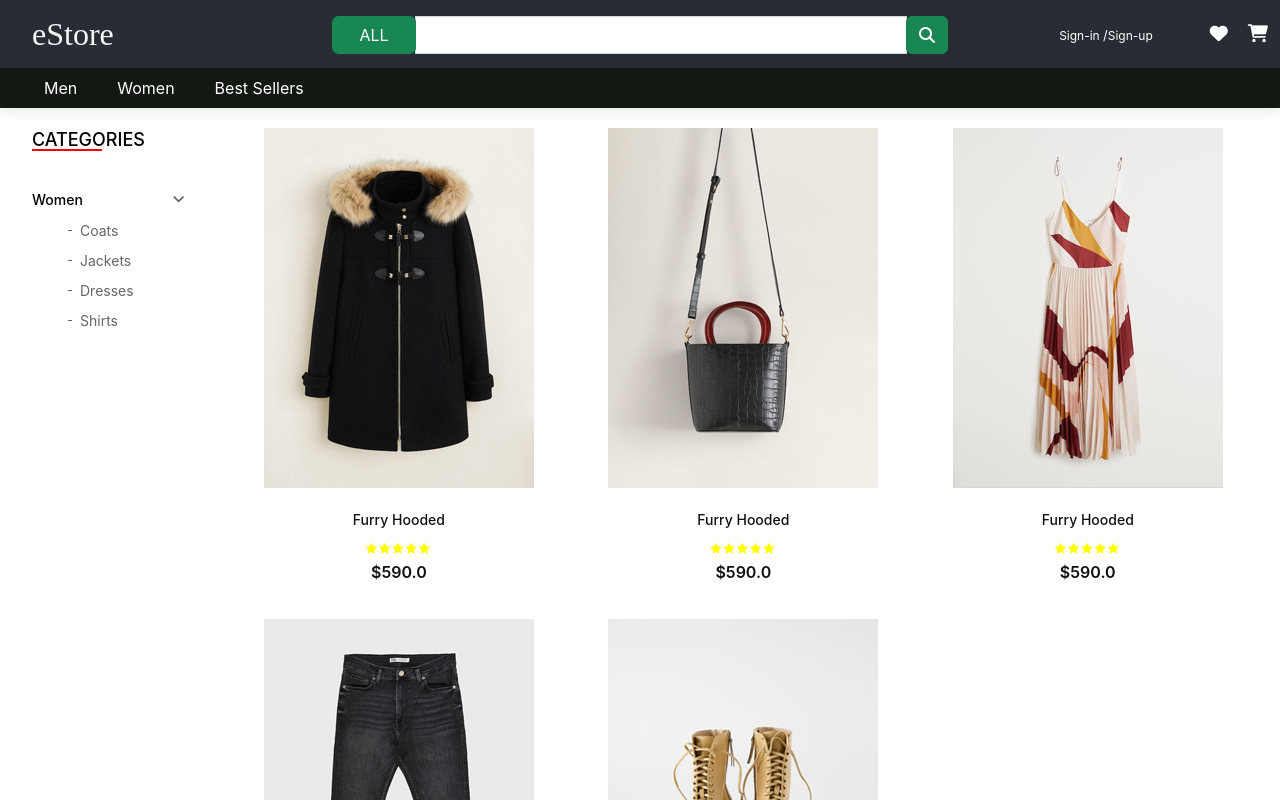
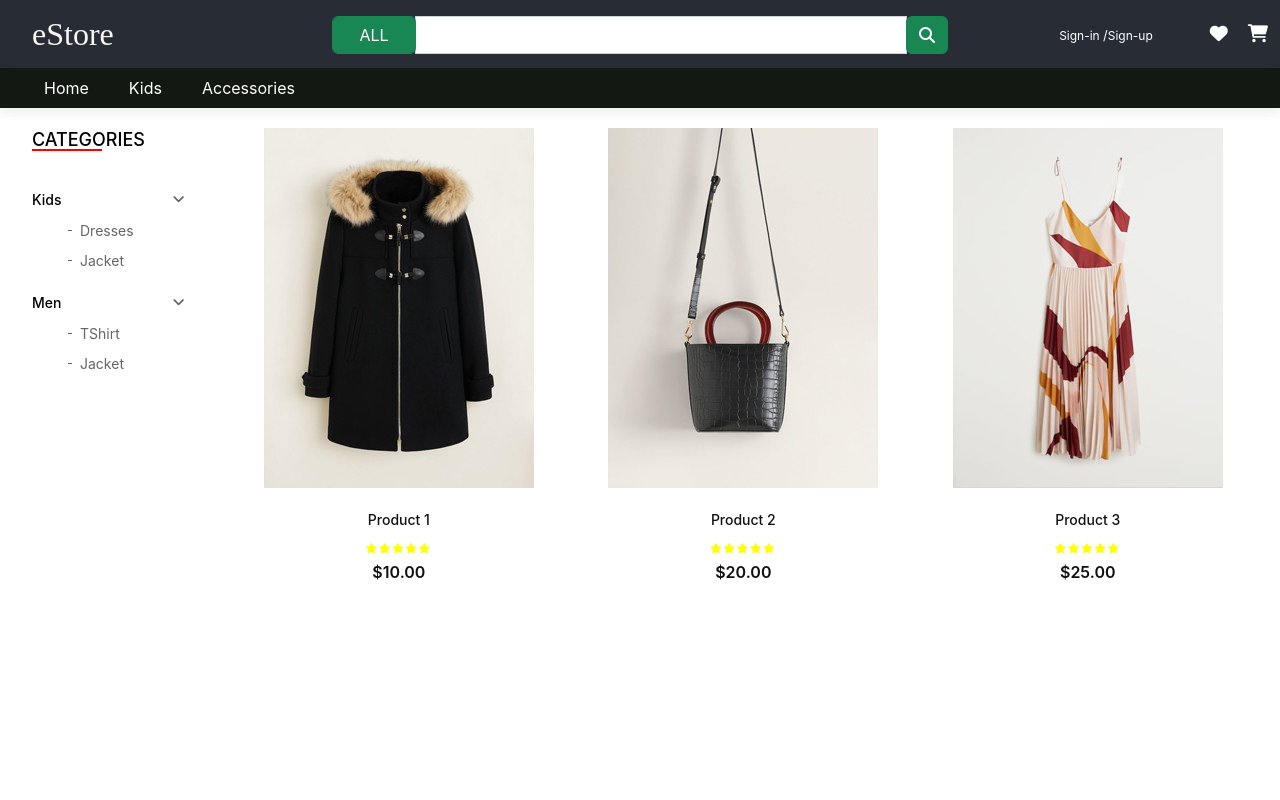
Before and after one commit to And4Web/e-store-reactjs-interview, a React (Create React App) app: page / in a window 1280 px wide. Shown: the top 800 px of the page. Built offline with nearby package versions, Linux system fonts and the light colour scheme.

Commit message:
implemented redux into sidebar and product components

```diff
--- a/src/components/Product/index.js
+++ b/src/components/Product/index.js
@@ -1,26 +1,35 @@
-import React from 'react';
+import React, { useEffect } from 'react';
+import { useSelector, useDispatch } from "react-redux";
+import * as actions from "../../redux/actions/product";
 import "./_product.scss";
 
-const products = [
-    require("../../assets/img/shop/shop-1.jpg"),
-    require("../../assets/img/shop/shop-2.jpg"),
-    require("../../assets/img/shop/shop-3.jpg"),
-    require("../../assets/img/shop/shop-4.jpg"),
-    require("../../assets/img/shop/shop-5.jpg"),
-]
+// const products = [
+//     require("../../assets/img/shop/shop-1.jpg"),
+//     require("../../assets/img/shop/shop-2.jpg"),
+//     require("../../assets/img/shop/shop-3.jpg"),
+//     require("../../assets/img/shop/shop-4.jpg"),
+//     require("../../assets/img/shop/shop-5.jpg"),
+// ]
 
-const Product = () => (
+const Product = () => {
+    const dispatch = useDispatch();
+    const { product: { products } } = useSelector((obj) => obj);
+
+    useEffect(() => {
+        dispatch(actions.getProducts());
+    }, [])
+
+
+    return (
         <div className="row">
             {products.map((item, index) => (
-
-
                 <div className="col-lg-4 col-md-6">
                     <div className="product__item">
                         <div className="product__item__pic">
-                        <img className="product__item__pic" src={item} />
+                            <img className="product__item__pic" src={item.imageSrc} />
                             <ul className="product__hover">
                                 <li>
-                                <a href={item}>
+                                    <a href={item.imageSrc}>
                                         <span className="fa fa-arrows-alt" />
                                     </a>
                                 </li>
@@ -28,7 +37,7 @@
                         </div>
                         <div className="product__item__text">
                             <h6>
-                            <a href="#">Furry Hooded</a>
+                                <a href="#">{item.name}</a>
                             </h6>
                             <div className="rating">
                                 <i className="fa fa-star" />
@@ -37,12 +46,13 @@
                                 <i className="fa fa-star" />
                                 <i className="fa fa-star" />
                             </div>
-                        <div className="product__price">$590.0</div>
+                            <div className="product__price">{item.price}</div>
                         </div>
                     </div>
                 </div>
             ))}
         </div>
     )
+}
 
 export default Product;
--- a/src/components/sidebar/index.js
+++ b/src/components/sidebar/index.js
@@ -1,39 +1,55 @@
-import React from "react";
+import React, { useEffect } from "react";
+import { useSelector, useDispatch } from "react-redux";
+import * as actions from "../../redux/actions/product";
 import "./_sidebar.scss";
 
-const Sidebar=()=>(
+const Sidebar = () => {
+
+    const dispatch = useDispatch();
+    const { product } = useSelector((obj) => obj);
+
+    useEffect(() => {
+        dispatch(actions.getProductCategories());
+    }, [])
+
+    console.log("CATEGORIES : ", product);
+    return (
         <div>
             <div className="sidebar_category">
                 <div className="section-title">
                     <h4>Categories</h4>
                 </div>
-            <div className="category_accordian">
+                {
+                    product.categories.map((item, index) => {
+
+                        return (
+                            <div className="category_accordian" key={index}>
                                 <div className="accordian">
                                     <div className="card">
                                         <div className="card-heading">
-                            <a>Women</a>
+                                            <a>{item.Category}</a>
                                         </div>
                                         <div className="card-body">
                                             <ul>
-                                <li>
-                                    <a href="#">Coats </a>
+                                                {
+                                                    item.SubCategory.map((subitem, ind) => (
+                                                        <li key={ind}>
+                                                            <a href="#">{subitem.Name} </a>
                                                         </li>
-                                <li>
-                                    <a href="#">Jackets </a>
-                                </li>
-                                <li>
-                                    <a href="#">Dresses </a>
-                                </li>
-                                <li>
-                                    <a href="#">Shirts </a>
-                                </li>
+
+                                                    ))
+                                                }
                                             </ul>
                                         </div>
                                     </div>
                                 </div>
                             </div>
+                        )
+                    })
+                }
             </div>
         </div>
     )
+}
 
 export default Sidebar;
--- a/src/components/topMenu/index.js
+++ b/src/components/topMenu/index.js
@@ -1,14 +1,13 @@
 import React from 'react';
-import { connect } from 'react-redux';
+import {connect} from 'react-redux';
+import {getTopMenu} from "../../redux/actions/topMenu";
 import "../TopMenu/_topmenu.scss";
-import  getTopMenu  from '../../redux/actions/topMenu';
 
-// const menu=['Home','Women','Men','Kids','Best Seller'];
+//const menu = ['Home', 'Women', 'Men', 'Kids', 'Best Seller'];
 
-const TopMenu = (props) => {
-    // console.log(props)
-    const {topMenu} = props.state;
-    return(
+const TopMenu = (props) =>{
+
+    return (
     <>
         <header className="menuHeader">
             <div className="container-fluid">
@@ -16,7 +15,7 @@
                     <div className="col-xl-12 col-lg-12">
                         <nav className="menu">
                             <ul>
-                            {topMenu.map((item,index)=>(
+                                {props.state.topMenu.map((item, index) => (
                                     <li key={index}>
                                         <a href="#">{item}</a>
                                     </li>
@@ -29,18 +28,17 @@
             </div>
         </header>
     </>
-)
+)}
+
+const mapStateToProps = (state)=>{
+
+    return {state}
 }
 
-let mapStateToProps = (state) => {
+const mapDispatchToProps = (dispatch)=> {
     return {
-        state
-    }
-}
-let mapDispatchToProps = (dispatch) => {
-    return {
-        getMenu: dispatch(getTopMenu()),
+        getMenu : dispatch(getTopMenu())
     }
 }
 
-export default connect(mapStateToProps, mapDispatchToProps)(TopMenu);
+export default connect(mapStateToProps,mapDispatchToProps)(TopMenu);
--- /dev/null
+++ b/src/redux/actions/product/index.js
@@ -0,0 +1,63 @@
+import * as actionTypes from "./types";
+
+const productCategories = [
+    {
+        Id: 1,
+        Category: 'Kids',
+        SubCategory: [{
+            Id: 1,
+            Name: 'Dresses'
+        },
+        {
+            Id: 2,
+            Name: 'Jacket'
+        }]
+    },
+    {
+        Id: 2,
+        Category: 'Men',
+        SubCategory: [{
+            Id: 1,
+            Name: 'TShirt'
+        },
+        {
+            Id: 2,
+            Name: 'Jacket'
+        }]
+    }
+]
+
+const product = [
+    {
+        Id: 1,
+        imageSrc:require('../../../assets/img/shop/shop-1.jpg'),
+        name: 'Product 1',
+        price: '$10.00'
+    },
+    {
+        Id: 2,
+        imageSrc:require('../../../assets/img/shop/shop-2.jpg'),
+        name: 'Product 2',
+        price: '$20.00'
+    },
+    {
+        Id: 3,
+        imageSrc: require('../../../assets/img/shop/shop-3.jpg'),
+        name: 'Product 3',
+        price: '$25.00'
+    }
+]
+
+export const getProductCategories = () => async (dispatch) => {
+    dispatch({
+        type: actionTypes.PRODUCT_CATEGORY,
+        data: productCategories
+    })
+}
+
+export const getProducts = () => async (dispatch) => {
+    dispatch({
+        type: actionTypes.PRODUCT,
+        data: product
+    })
+}
--- /dev/null
+++ b/src/redux/actions/product/types.js
@@ -0,0 +1,2 @@
+export const PRODUCT_CATEGORY ="PRODUCT_CATEGORY";
+export const PRODUCT = "PRODUCT";
--- a/src/redux/actions/topMenu/index.js
+++ b/src/redux/actions/topMenu/index.js
@@ -1,10 +1,8 @@
-let topMenuData = ['Men', 'Women', 'Best Sellers'];
+export const getTopMenu = ()=>{
 
-const getTopMenu = () => {
-  return {
-    type: 'TopMenu',
-    data: topMenuData,
-  }
+    return {
+        type :'Menu',
+        data :['Home','Kids','Accessories']
+    }
+
 }
-
-export default getTopMenu
--- /dev/null
+++ b/src/redux/reducers/product/index.js
@@ -0,0 +1,23 @@
+import * as actionTypes from "../../actions/product/types";
+
+const initialState = {
+    categories: [],
+    products: []
+}
+
+export const product = (state = initialState, action) => {
+    switch (action.type) {
+        case actionTypes.PRODUCT_CATEGORY:
+            return {
+                ...state,
+                categories: action.data
+            }
+        case actionTypes.PRODUCT:
+            return {
+                ...state,
+                products: action.data
+            }
+        default:
+            return state;
+    }
+}
--- /dev/null
+++ b/src/redux/reducers/topMenu/index.js
@@ -0,0 +1,12 @@
+const initialState = [];
+
+export const topMenu = (state = initialState, action) => {
+    switch (action.type) {
+        case "Menu":
+            return action.data;
+        default:
+           return state;
+    }
+
+
+}
--- a/src/redux/store/index.js
+++ b/src/redux/store/index.js
@@ -1,6 +1,7 @@
-import {createStore} from 'redux';
-import rootReducer from '../reducers';
+import rootReducer from "../reducers";
+import {createStore,applyMiddleware} from "redux";
+import thunk from "redux-thunk";
 
-const store = createStore(rootReducer);
+const store = createStore(rootReducer,applyMiddleware(thunk));
 
 export default store;
```
Also changed, not shown: src/index.js (+7 -7 lines), src/redux/reducers/index.js (+5 -3 lines). Lines whose indentation alone changed are shown as unchanged.
